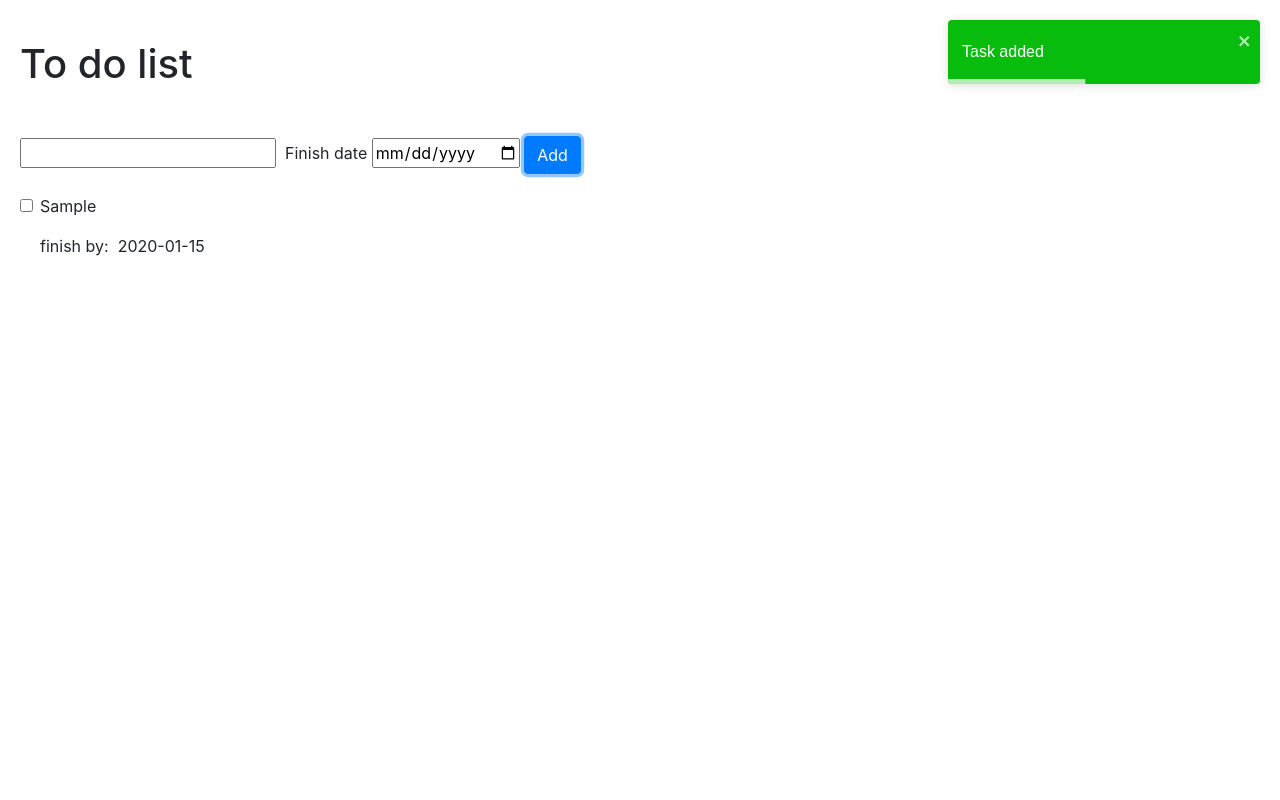
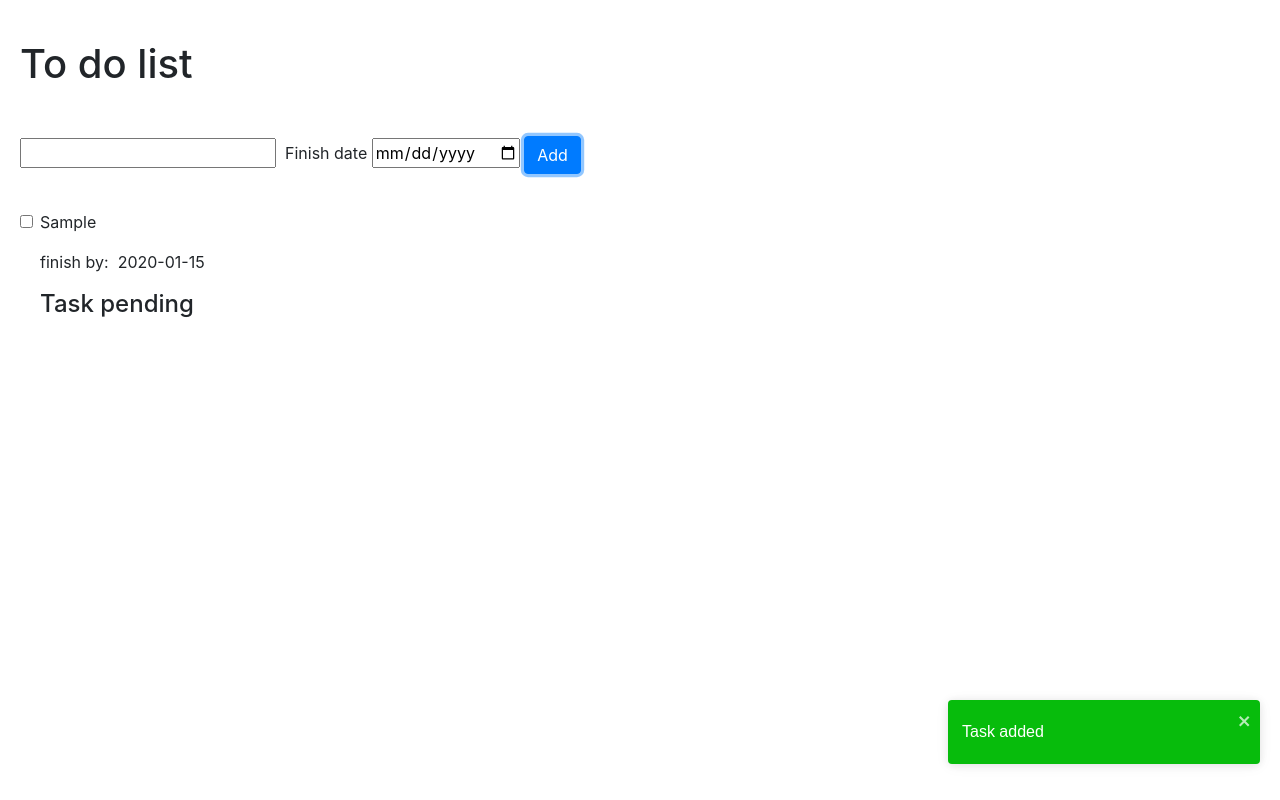
Before and after one commit to tp276/todo, a React (Create React App) app: page / in a window 1280 px wide. Both pictures are taken after typing "Sample", "2020-01-15" into the empty fields and a click on the input "Add". Built offline with nearby package versions, Linux system fonts and the light colour scheme.

Commit message:
adding files

```diff
--- a/src/components/todo.jsx
+++ b/src/components/todo.jsx
@@ -11,7 +11,7 @@ class Todo extends Component {
       todo:'',
       dates:[],
       date:'',
-      id:0
+      taskDateOver:[]
     }
   }
 
@@ -27,31 +27,71 @@ class Todo extends Component {
 
     if(this.state.todo !== '' && this.state.date !== ''){
       const mytodos = this.state.todos;
-    mytodos.push(this.state.todo);
+      mytodos.push(this.state.todo);
+      this.setState({
+        todos:mytodos,
+        todo:''
+      })
 
-    let inc_id = this.state.id;
-      inc_id = inc_id + 1;
-    this.setState({
-      todos: mytodos,
-      todo:'',
-      id: inc_id
-    })
+
     }
 
     if(this.state.todo !== '' && this.state.date !== ''){
       const mydates = this.state.dates;
       mydates.push(this.state.date);
+      this.checkTaskDate(this.state.date);
       this.setState({
         dates: mydates,
         date:''
       })
+
+
     }
+
+
 
     if(this.state.todo == '' || this.state.date == ''){
       this.notifyIncomplete();
     }
 
 
+  }
+
+  checkTaskDate = (date)=>{
+    let today = new Date();
+      let curr_date = today.getDate();
+      let curr_month = today.getMonth() + 1;
+      let curr_year = today.getFullYear();
+      let curr_full_date = curr_year + '-' + curr_month + '-' + curr_date;
+      let p = curr_full_date.split('-');
+      let md = new Date(p[0], p[1] - 1, p[2]);
+      let todayDate = md.toDateString();
+      console.log('current date',todayDate);
+
+
+        let parts = date.split('-');
+        let mydate = new Date(parts[0], parts[1] -1, parts[2]);
+        let taskDate = mydate.toDateString();
+        console.log('date fetched from array',taskDate);
+
+
+        let b = taskDate < todayDate;
+
+
+        const taskDateCheck = this.state.taskDateOver;
+        taskDateCheck.push(b);
+        this.setState({
+          taskDateOver: taskDateCheck
+        })
+
+
+
+
+
+      console.log(this.state.taskDateOver.length);
+      this.state.taskDateOver.map( res =>{
+      console.log(res);
+    });
   }
 
   notify = ()=>{
@@ -67,17 +107,20 @@ class Todo extends Component {
     const deltodos = this.state.todos;
     const index = deltodos.indexOf(task);
     const deldates = this.state.dates;
+    const deltaskCheckDate = this.state.taskDateOver;
 
     if(index > -1){
       deltodos.splice(index,1);
       deldates.splice(index,1);
+      deltaskCheckDate.splice(index,1);
     }
 
     this.setState({
       todos:deltodos,
       todo:'',
       dates:deldates,
-      date:''
+      date:'',
+      taskDateCheck:deltaskCheckDate
     })
 
     event.target.checked = false;
@@ -86,6 +129,11 @@ class Todo extends Component {
 
   handleDelete = (task)=>{
     console.log(task);
+  }
+
+  compareDate = ()=>{
+    const today = new Date();
+    console.log(today);
   }
 
 
@@ -102,7 +150,9 @@ class Todo extends Component {
         <input type = "date"
           onChange={(event)=>{this.setState({date: event.target.value})}}/>&nbsp;
         <input type="submit" value="Add" className="btn btn-primary"/>
-        <ToastContainer/>
+        <ToastContainer
+        position="bottom-right"
+        autoClose={2000}/>
       </form>
       <div className="todoList">
         <ul>
@@ -115,10 +165,18 @@ class Todo extends Component {
                 type="checkbox"
                 onClick={this.handleCheckbox.bind(this.value)}
                 value={todo}/>
-                {todo}&nbsp;</p><p>
+                </p>
+
+                <p>
+                {todo}&nbsp;</p>
+                <p>
                   finish by: &nbsp;
                 {this.state.dates[index]}
                 </p>
+                <p>
+                  {(this.state.taskDateOver[index] == true) ? <h4 style={{color:'red'}}>Task date over</h4>: <h4>Task pending</h4>}
+                </p>
+
               </div>);
           })}
 
```
